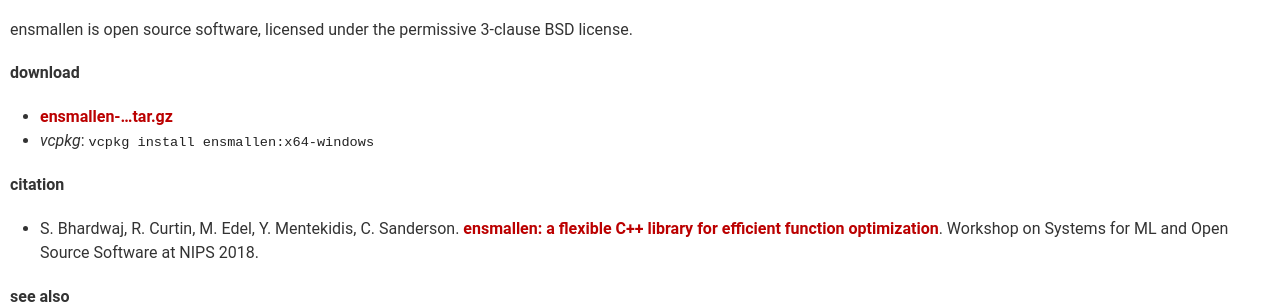
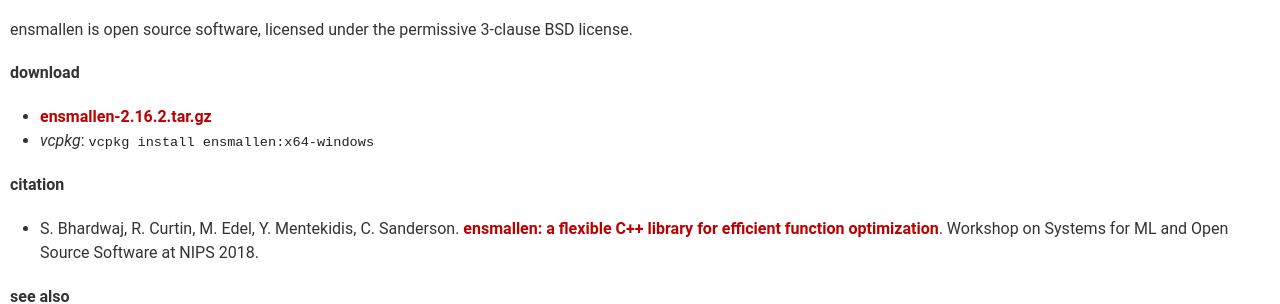
Before and after one commit to mlpack/ensmallen.org, a Jekyll site: the page built from index.md, in a window 1280 px wide. Shown: the part 461-765 px from the top of the page. Built offline with Jekyll 4.4.1, drawn with Linux system fonts in a browser that asks for light colours.

Commit message:
Revert "Release version ..."
This reverts commit db88744c55ed96852ed7c364c87477d4e24d30c2.

```diff
--- a/index.md
+++ b/index.md
@@ -23,7 +23,7 @@
 
 **download**
 
- - [ensmallen-...tar.gz](files/ensmallen-...tar.gz)
+ - [ensmallen-2.16.2.tar.gz](files/ensmallen-2.16.2.tar.gz)
  - _vcpkg_: `vcpkg install ensmallen:x64-windows`
 
 **citation**
```
Also changed, not shown: 2 other files.
